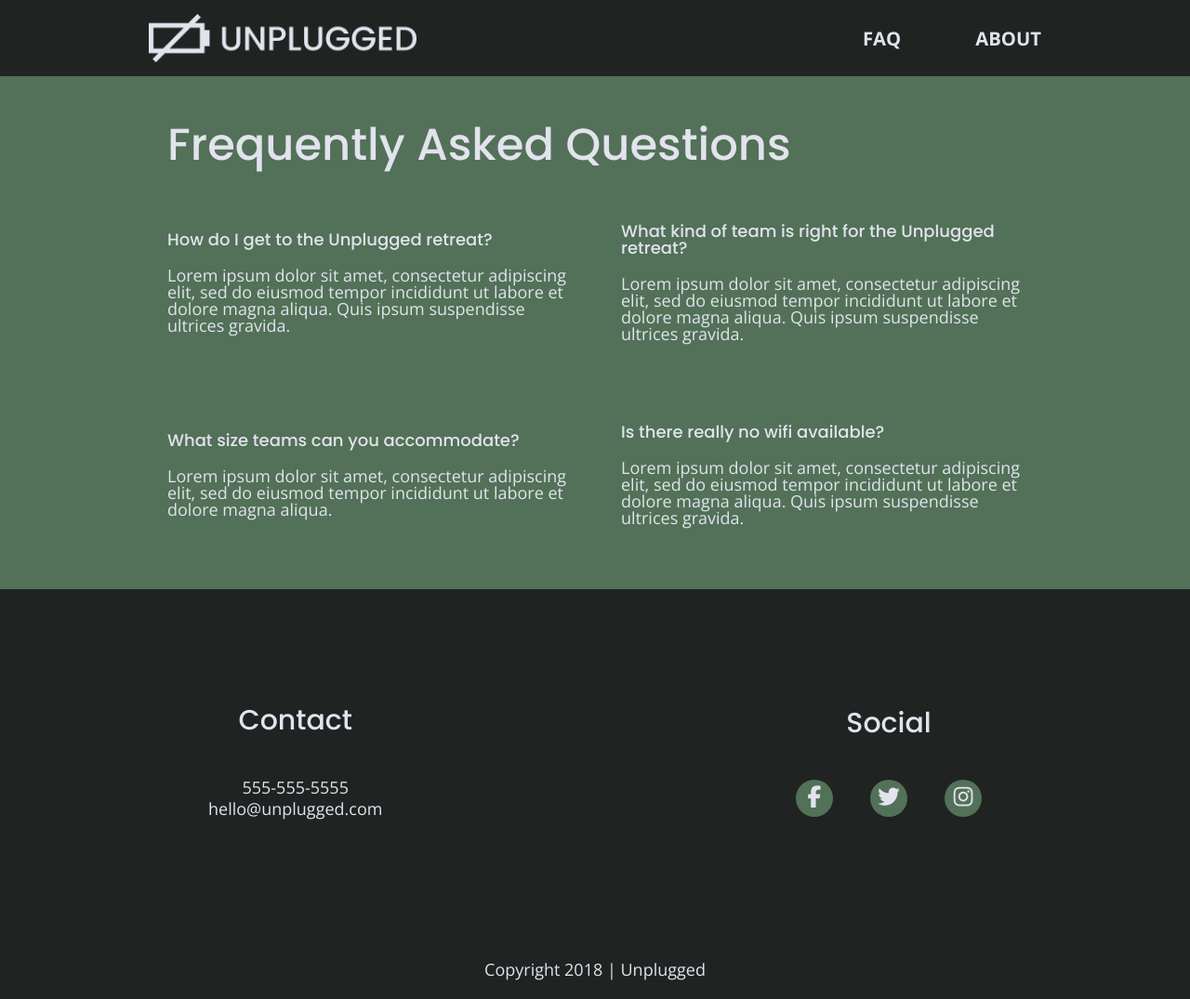
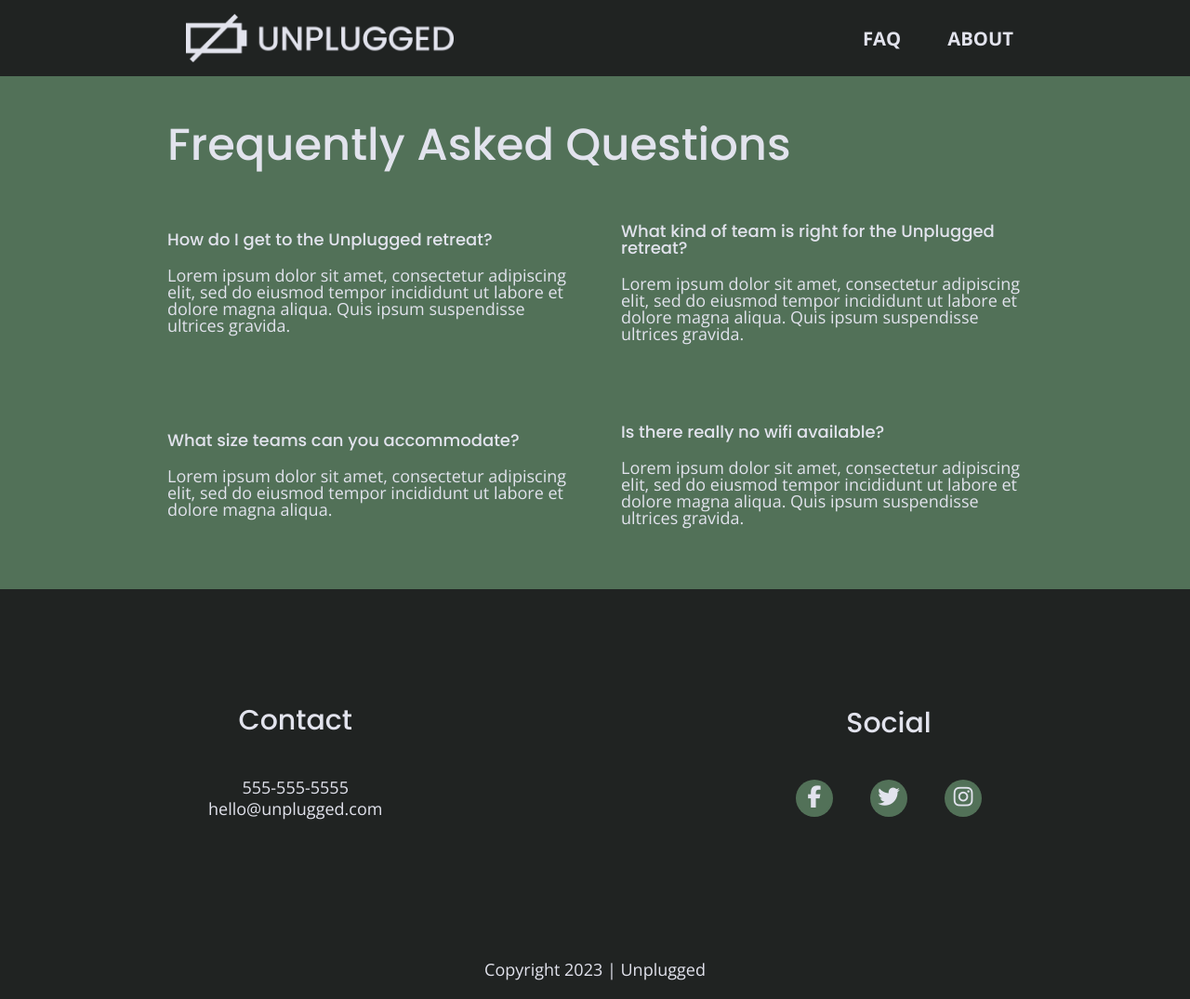
Before and after one commit to Kesh-b/unplugged, a website: page faq/index.html in a window 1280 px wide. Shown: the whole page at 93% size. Drawn offline with nearby package versions, Linux system fonts and the light colour scheme; files that its build step writes are made by us from their sources; files whose address does not match are found by name.

Commit message:
corrected header in tablet

```diff
--- a/css/main.css
+++ b/css/main.css
@@ -584,14 +584,19 @@ input[type=button] {
 
   header figure {
     width: 30%;
+
+    padding-left: 40px;
   }
 
   header nav {
     width: 20%;
+
   }
 
   header nav ul {
     justify-content: space-between;
+
+    padding-right: 30px;
   }
 
   .header-divider {
--- a/faq/index.html
+++ b/faq/index.html
@@ -98,7 +98,7 @@
       </div>
     </div>
     <div class="copyright">
-      <p>Copyright 2018 | Unplugged</p>
+      <p>Copyright 2023 | Unplugged</p>
     </div>
   </footer>
 
```
Also changed, not shown: about/index.html (+1 -1 lines).
